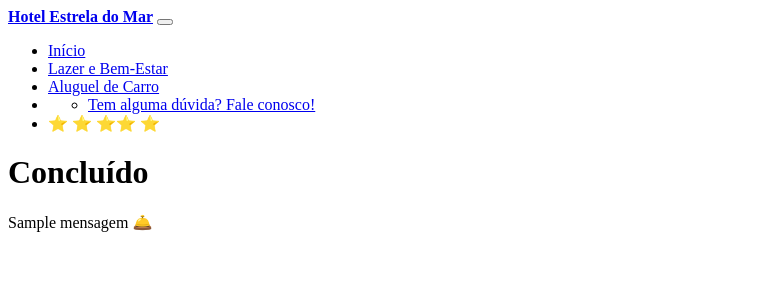
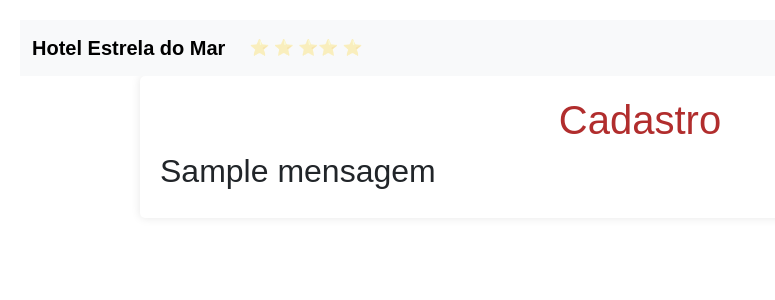
Before and after one commit to smichelly/Curso-ICS, a Django app: template Django/projeto_hotel/templates/cadastro_confirmacao.html in a window 1280 px wide. Shown: the top 300 px of the page, without its empty margins (0-775 px from the left). Run offline with Django 5.2, Linux system fonts and the light colour scheme; the template is opened without the code that fills it: most values are stand-ins (such as "Sample title", 1, 10 or a date in 2020).

Commit message:
Ajuda professor

```diff
--- a/Django/projeto_hotel/sistema/urls.py
+++ b/Django/projeto_hotel/sistema/urls.py
@@ -16,20 +16,21 @@
 """
 from django.contrib import admin
 from django.urls import path
-from.views import home, aluguelcarro, lazerbemestar, cadastro, feedback, fazer_reserva, fazer_cadastro
+from.views import home, aluguelcarro, lazerbemestar, cadastro, feedback, fazer_reserva, fazer_cadastro, coletar_feedback
 from django.conf import settings
 from django.conf.urls.static import static
 
 urlpatterns = [
     path('admin/', admin.site.urls),
-    path('home/', home),
+    path('', home),
     path('aluguelcarro/', aluguelcarro),
     path('aluguelcarro/reservar/<int:carro_id>', fazer_reserva, name='reservar'),
     # url que chama uma view para o cadastro
     path('lazerbemestar/', lazerbemestar),
-    path('cadastro/', cadastro),
+    path('cadastro/', cadastro, name="cadastro"),
     path('cadastrar', fazer_cadastro, name='fazer_cadastro'),
     path('feedback/', feedback),
+    path('coletar-feedback/', coletar_feedback, name="coletar_feedback"),
 
 ]
 
--- a/Django/projeto_hotel/templates/cadastro.html
+++ b/Django/projeto_hotel/templates/cadastro.html
@@ -77,12 +77,12 @@
   </nav>
 <div class="container">
 <h1>Cadastro</h1>
-<form action="/cadastro" method="post">
+<form action="{% url 'fazer_cadastro' %}" method="post">
   {% csrf_token %}
 
 
   <label for="nome">Nome Completo</label>
-  <input type="text" id="nome" name="nome" required>
+  <input type="text" id="nome" name="nome_completo" required>
 
   <label for="telefone">Telefone</label>
   <input type="tel" id="telefone" name="telefone" required>
@@ -98,7 +98,7 @@
 
 
   <label for="tipo">Tipo documento</label>
-  <select id="tipo" name="tipo" required>
+  <select id="tipo" name="tipo_documento" required>
     <option selected>Tipo documento</option>
     <option>CPF</option>
     <option>RG</option>
--- a/Django/projeto_hotel/templates/cadastro_confirmacao.html
+++ b/Django/projeto_hotel/templates/cadastro_confirmacao.html
@@ -3,7 +3,58 @@
 <head>
     <meta charset="UTF-8">
     <meta name="viewport" content="width=device-width, initial-scale=1.0">
-    <title>Estrela do Mar</title>
+    <title>Document</title>
+    <link href="https://cdn.jsdelivr.net/npm/bootstrap@5.3.3/dist/css/bootstrap.min.css" rel="stylesheet" integrity="sha384-QWTKZyjpPEjISv5WaRU9OFeRpok6YctnYmDr5pNlyT2bRjXh0JMhjY6hW+ALEwIH" crossorigin="anonymous">
+</head>
+<style>
+  body {
+      font-family: Arial, sans-serif;
+      margin: 0;
+      padding: 20px;
+
+  }
+
+  .container {
+      max-width: 1000px;
+      margin: auto;
+      background: white;
+      padding: 20px;
+      border-radius: 5px;
+      box-shadow: 0 0 10px rgba(0, 0, 0, 0.1);
+  }
+
+  h1 {
+      text-align: center;
+      color: rgb(177, 45, 45);
+  }
+
+  label {
+      display: block;
+      margin: 10px 0 5px;
+  }
+
+  input[type="text"],
+  input[type="email"],
+  input[type="tel"],
+  input[type="date"],
+
+  select {
+      width: 100%;
+      padding: 10px;
+      margin-bottom: 15px;
+      border: 1px solid #ccc;
+      border-radius: 4px;
+  }
+  input[type="submit"] {
+      background-color: #4CAF50;
+      color: white;
+      border: none;
+      padding: 10px;
+      cursor: pointer;
+      border-radius: 4px;
+  }
+
+</style>
 </head>
 <body>
   <nav class="navbar navbar-expand-lg bg-body-tertiary">
@@ -14,47 +65,27 @@
       </button>
       <div class="collapse navbar-collapse" id="navbarScroll">
         <ul class="navbar-nav me-auto my-2 my-lg-0 navbar-nav-scroll" style="--bs-scroll-height: 100px;">
-              <li class="nav-item">
-                <a class="nav-link active" aria-current="page" href="/home">Início</a>
-              </li>
-              <li class="nav-item">
-                <a class="nav-link" href="/lazerbemestar">Lazer e Bem-Estar</a>
-              </li>
-              <li class="nav-item">
-                <a class="nav-link" href="/aluguelcarro">Aluguel de Carro</a>
-              </li>
-              <li class="nav-item dropdown">
-                <a class="nav-link dropdown-toggle" href="#" role="button" data-bs-toggle="dropdown" aria-expanded="false">
 
-                </a>
-                <ul class="dropdown-menu">
-                  <li><a class="dropdown-item" href="/feedback">Tem alguma dúvida? Fale conosco!</a></li>
-                </ul>
-              </li>
+
           <li class="nav-item">
             <a class="nav-link disabled" aria-disabled="true"> &#11088;&#65039; &#11088; &#65039;&#11088;&#65039;&#11088;&#65039; &#11088;&#65039;</a>
           </li>
 
-            </ul>
 
       </div>
     </div>
   </nav>
+<div class="container">
+<h1>Cadastro</h1>
 
-    <div class="container">
-
-        <h1>Concluído</h1>
-        {{ mensagem }} &#x1F6CE;&#xFE0F;
+<h2>{{mensagem}}</h2>
+</div>
 
 
 
 
 
-
-
-
-
-    </div>
+    <script src="https://cdn.jsdelivr.net/npm/bootstrap@5.3.3/dist/js/bootstrap.bundle.min.js" integrity="sha384-YvpcrYf0tY3lHB60NNkmXc5s9fDVZLESaAA55NDzOxhy9GkcIdslK1eN7N6jIeHz" crossorigin="anonymous"></script>
 
 </body>
 </html>
```
Also changed, not shown: Django/projeto_hotel/aluguelcarros/models.py (+4 -9 lines), Django/projeto_hotel/sistema/views.py (+21 -5 lines), Django/projeto_hotel/templates/feedback.html (+13 -6 lines), Django/projeto_hotel/aluguelcarros/migrations/0011_aluguelcarros_carro.py (added), Django/projeto_hotel/aluguelcarros/migrations/0012_alter_aluguelcarros_fim_reserva_and_more.py (added). Lines whose indentation alone changed are shown as unchanged.
